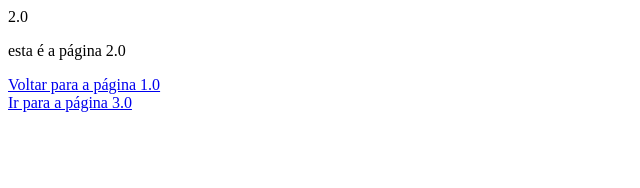
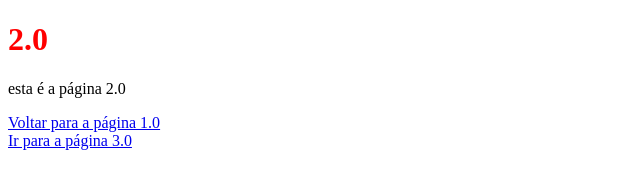
Before and after one commit to leonardo681/3P-gina, a plain HTML site: page 2.html in a window 1280 px wide. Shown: the whole page, without its empty margins (0-640 px from the left). Drawn offline with Linux system fonts and the light colour scheme.

Commit message:
Update 2.html

```diff
--- a/2.html
+++ b/2.html
@@ -4,7 +4,7 @@
     <title>2.0</title>
 </head>
 <BOdy>
-    <h1style="color: red;" >2.0</h1>
+    <h1 style="color: red;" >2.0</h1>
     <p>esta é a página 2.0</p>
     <a href="index.html">Voltar para a página 1.0</a><br>
     <a href="3.html">Ir para a página 3.0</a>
```
